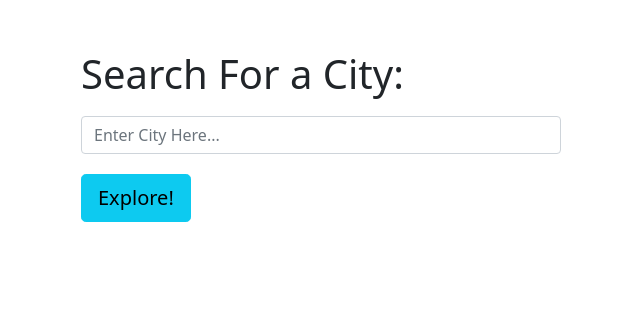
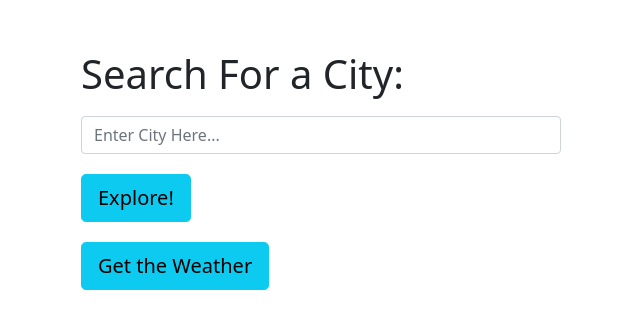
Before and after one commit to ryanemmans/city-explorer, a React (Create React App) app: page / in a window 1280 px wide. Shown: the top 328 px of the page, without its empty margins (31-671 px from the left). Built offline with nearby package versions, Linux system fonts and the light colour scheme.

Commit message:
Created weather button for backend test.

```diff
--- a/src/App.js
+++ b/src/App.js
@@ -31,6 +31,11 @@ export default class App extends Component {
     };
   }
 
+  handleWeatherClick = async () => {
+    const response = await axios.get('http://localhost:3001/weather');
+    alert(response.data);
+  }
+
   render() {
     console.log(this.state.location);
     return (
@@ -41,9 +46,12 @@ export default class App extends Component {
             <Form.Control placeholder='Enter City Here...' style={{ margin: '10px 0px 20px 30px', width: '30rem' }} onChange={(e) => this.setState({ searchQuery: e.target.value })} value={this.state.searchQuery} onSubmit={e => { e.preventDefault(); }} />
             <Button variant='info' size='lg' style={{ margin: '0px 0px 20px 30px' }} onClick={this.handleSearchClick}>Explore!</Button>
           </Form.Group>
+          <Form.Group>
+            <Button variant='info' size='lg' style={{ margin: '0px 0px 20px 30px' }} onClick={this.handleWeatherClick}>Get the Weather</Button>
+          </Form.Group>
         </Form>
         {this.state.alert ? (
-          <Alert variant={'danger'} style={{ margin: '0px 0px 20px 30px', width:'60%' }}>
+          <Alert variant={'danger'} style={{ margin: '0px 0px 20px 30px', width: '60%' }}>
             <Alert.Heading>{this.state.alert}</Alert.Heading>
             <hr />
             <p>
```
Also changed, not shown: 1 other file (tests, documents, lock files or other folders).
